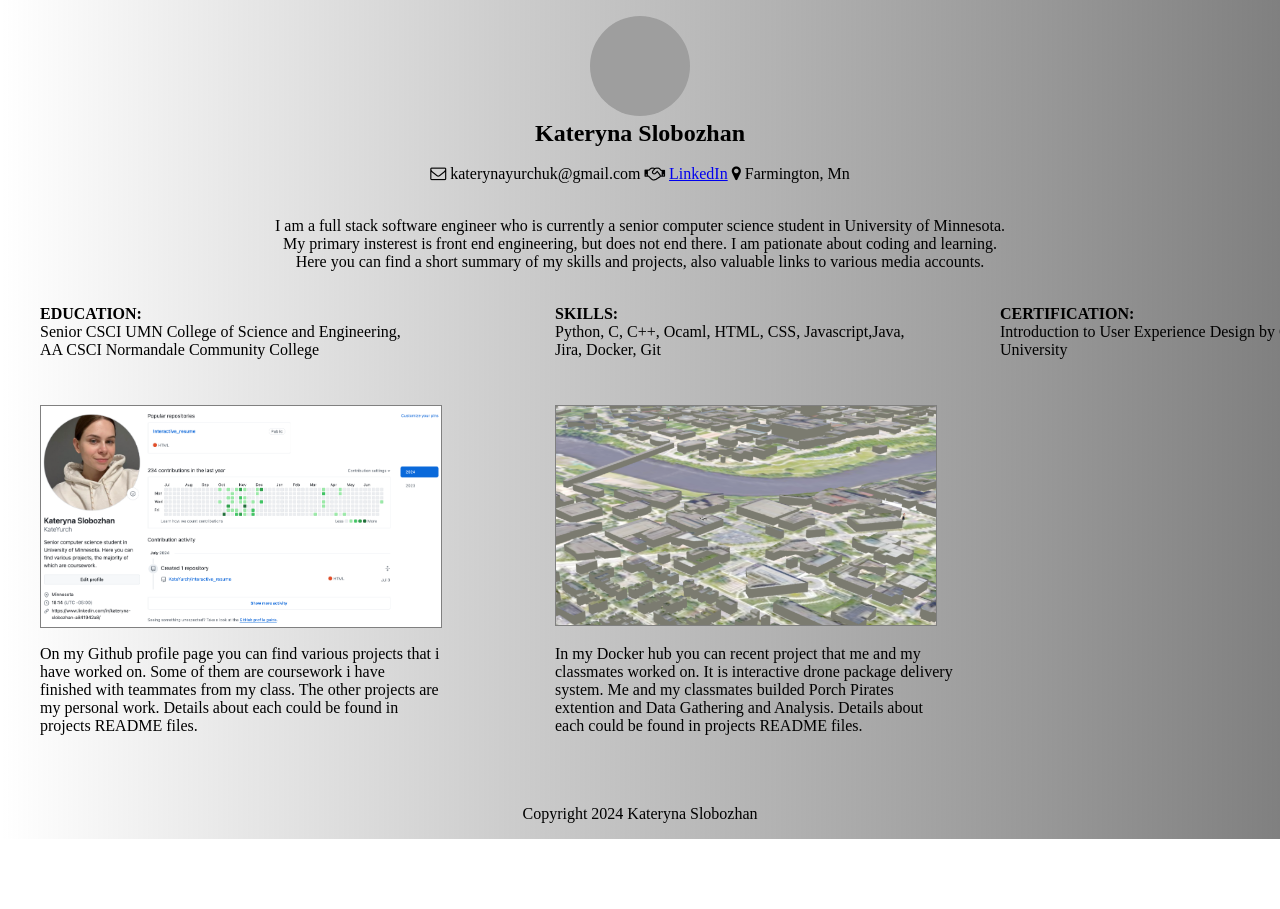
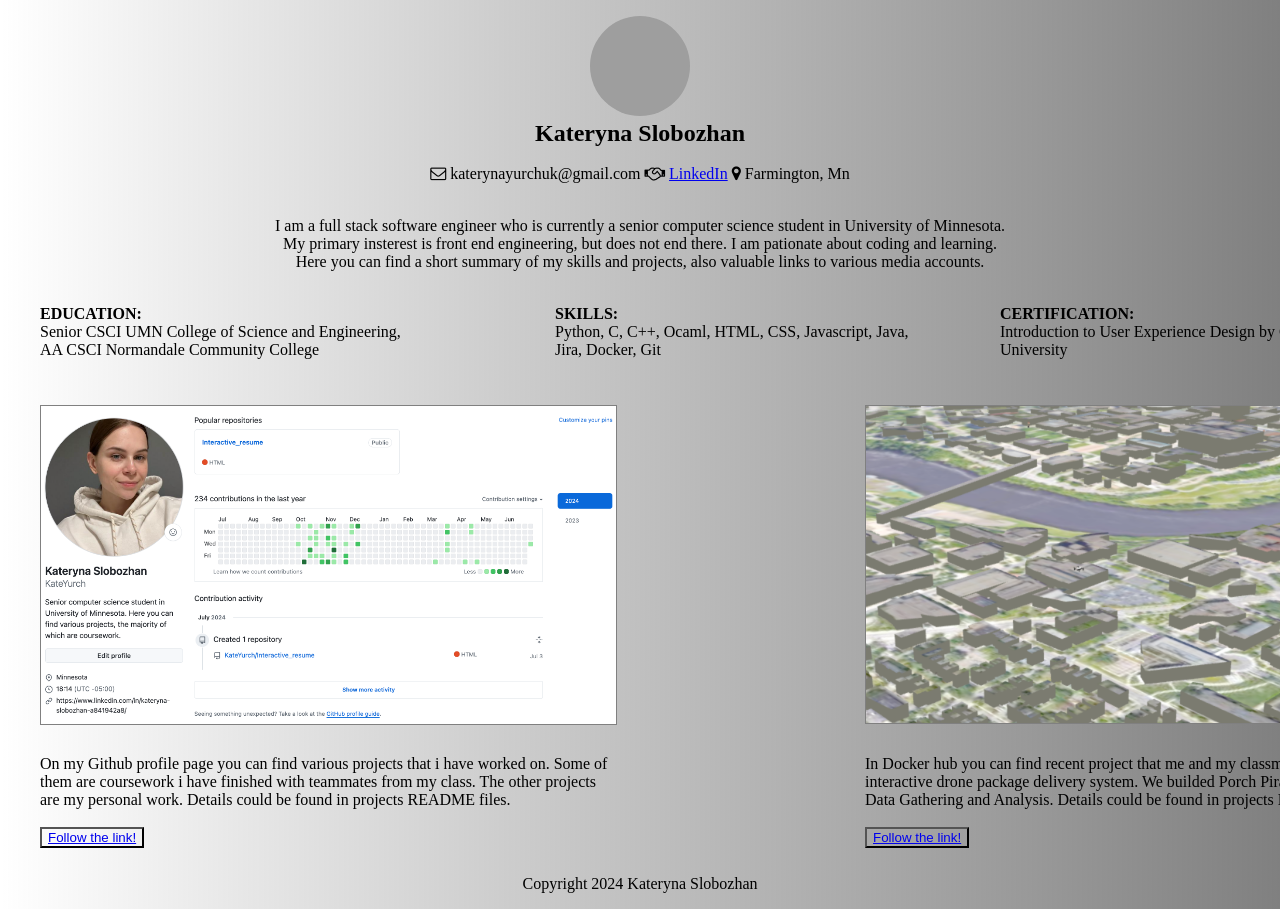
Before and after one commit to KateYurch/Digital_resume, a plain HTML site: page index.html in a window 1280 px wide. Shown: the top 909 px of the page. Before the commit the page ends 839 px from the top, so only its background shows below. Drawn offline with Linux system fonts and the light colour scheme; grey boxes are pictures that could not be loaded.

Commit message:
Buttons added and design finalised

```diff
--- a/css/master.css
+++ b/css/master.css
@@ -42,36 +42,37 @@ p6 {
     position: absolute;
     margin-top: 100px;
     left: 40px;
-    width: 400px;
+    width: 575px;
     border: 1px solid grey;
 }
 
 #second {
     position: absolute;
     margin-top: 100px;
-    left: 555px;
-    width: 380px;
+    left: 865px;
+    width: 550px;
     border: 1px solid grey;
 }
 
 p7 {
     position: absolute;
-    margin-top: 340px;
+    margin-top: 450px;
     left: 40px;
-    width: 400px;
+    width: 575px;
 }
 
 p8 {
     position: absolute;
-    margin-top: 340px;
-    left: 555px;
-    width: 400px;
+    margin-top: 450px;
+    left: 865px;
+    width: 550px;
 
 }
 
+
 footer {
     display: block;
-    margin-top: 500px;
+    margin-top: 570px;
 }
 
 .copyright {
@@ -81,3 +82,7 @@ footer {
     margin-inline-start: 0px;
     margin-inline-end: 0px;
 }
+
+button {
+    background-color: white;
+}
--- a/index.html
+++ b/index.html
@@ -37,7 +37,7 @@
     <p3>
         <p4><strong>EDUCATION:</strong><br> Senior CSCI UMN College of Science and Engineering,<br> AA
             CSCI Normandale Community College</p4>
-        <p5><strong>SKILLS:</strong><br> Python, C, C++, Ocaml, HTML, CSS, Javascript,Java,<br> Jira, Docker, Git</p5>
+        <p5><strong>SKILLS:</strong><br> Python, C, C++, Ocaml, HTML, CSS, Javascript, Java,<br> Jira, Docker, Git</p5>
         <p6><strong>CERTIFICATION:</strong><br> Introduction to User Experience Design by Georgia Tech University
         </p6>
     </p3>
@@ -48,15 +48,20 @@
         Some of them are coursework i have finished with teammates from my class. The other projects are my
         personal
         work.
-        Details about each could be found in projects README files.
+        Details could be found in projects README files.<br><br>
+        <button id="b1" type="button" style="background-color: transparent;"><a
+                href="https://github.com/KateYurch">Follow the
+                link!</a></button>
     </p7>
 
     <a href="https://hub.docker.com/r/kslobozhan/drone_sim_extentions">
         <img id="second" src="images/Screenshot 2024-07-19 at 4.25.01 PM.png" title="Docker project image"></img></a>
-    <p8>In my Docker hub you can recent project that me and my classmates worked on.
-        It is interactive drone package delivery system. Me and my classmates builded Porch Pirates extention and Data
+    <p8>In Docker hub you can find recent project that me and my classmates worked on.
+        It is interactive drone package delivery system. We builded Porch Pirates extention and Data
         Gathering and Analysis.
-        Details about each could be found in projects README files.
+        Details could be found in projects README files.<br><br>
+        <button id="b2" type="button"><a href="https://hub.docker.com/r/kslobozhan/drone_sim_extentions">Follow the
+                link!</a></button>
     </p8>
     <footer>
         <p class="copyright">Copyright 2024 Kateryna Slobozhan</p>
@@ -68,4 +73,5 @@
 
 
 <!-- Our codes -->
-<script src="js/main.js"></script>
+<script src="js/main.js">
+</script>
--- a/js/main.js
+++ b/js/main.js
@@ -0,0 +1,20 @@
+
+let bValue = true;
+window.addEventListener('DOMContentLoaded', blink);
+function blink() {
+  let colorB1 = document.getElementById('b1');
+  let colorB2 = document.getElementById('b2');
+
+  if (bValue == true) {
+    colorB1.style.backgroundColor = "grey";
+    colorB2.style.backgroundColor = "grey";
+    bValue = false;
+    setTimeout(blink, 1000);
+  }
+  else {
+    colorB1.style.backgroundColor = "transparent";
+    colorB2.style.backgroundColor = "transparent";
+    bValue = true;
+    setTimeout(blink, 1000);
+  }
+}
```
